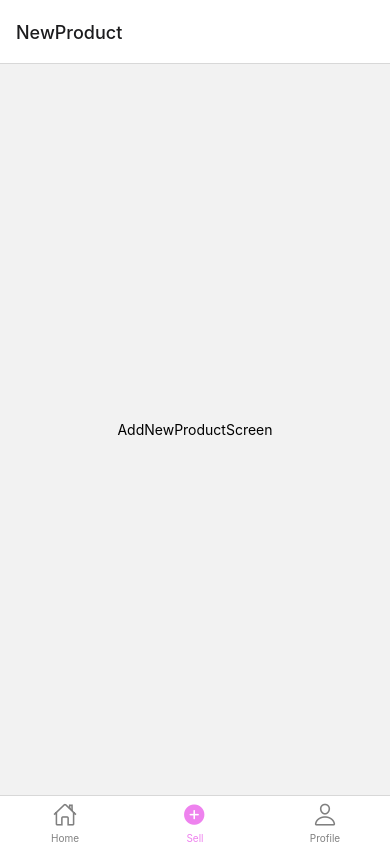
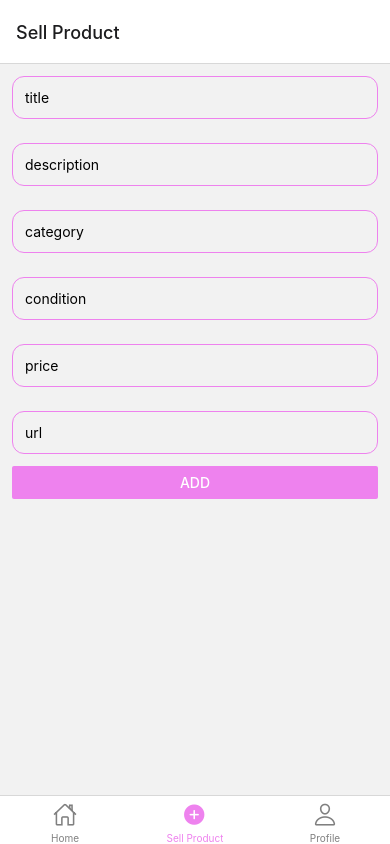
Before and after one commit to ujvarivera/sell-and-buy, a React Native app: screen /NewProduct in a window 390 px wide. Built offline with nearby package versions, Linux system fonts and the light colour scheme.

Commit message:
add products (using addDoc)

```diff
--- a/App.js
+++ b/App.js
@@ -18,9 +18,7 @@ export default function App() {
             let iconName;
 
             if (route.name === 'Home') {
-              iconName = focused
-                ? 'home'
-                : 'home-outline';
+              iconName = focused ? 'home' : 'home-outline';
             } else if (route.name === 'NewProduct') {
               iconName = focused ? 'add-circle' : 'add-circle-outline';
             } else if (route.name === 'Profile') {
@@ -36,7 +34,7 @@ export default function App() {
         <Tab.Screen name="Home" component={ProductsScreen}/>
         <Tab.Screen name="NewProduct" component={AddNewProductScreen}
           options={{
-            tabBarLabel: 'Sell'
+            title: 'Sell Product'
           }}
         />
         <Tab.Screen name="Profile" component={ProfileScreen}/>
--- /dev/null
+++ b/components/Input.js
@@ -0,0 +1,20 @@
+import { View, Text, TextInput, StyleSheet } from 'react-native'
+import React from 'react'
+
+export default function Input({ placeholder, onChange }) {
+  return (
+    <View>
+      <TextInput placeholder={placeholder} onChangeText={onChange} style={styles.input}/>
+    </View>
+  )
+}
+
+const styles = StyleSheet.create({
+    input: {
+      borderWidth: 1,
+      borderColor: 'violet',
+      borderRadius: 12,
+      padding: 12,
+      marginVertical: 12,
+    },
+  });
--- /dev/null
+++ b/components/PrimaryButton.js
@@ -0,0 +1,10 @@
+import { View, Button } from 'react-native'
+import React from 'react'
+
+export default function PrimaryButton({ onPress, title }) {
+  return (
+    <View>
+      <Button title={title} onPress={onPress} color="violet"/>
+    </View>
+  )
+}
--- /dev/null
+++ b/components/Title.js
@@ -0,0 +1,18 @@
+import { View, Text, StyleSheet } from 'react-native'
+import React from 'react'
+
+export default function Title({ title }) {
+    return (
+        <View>
+            <Text style={styles.title}>{title}</Text>
+        </View>
+    )
+}
+
+const styles = StyleSheet.create({
+    title: {
+        fontSize: 24,
+        marginTop: 16,
+        color: "violet"
+    },
+});
--- a/screens/AddNewProductScreen.js
+++ b/screens/AddNewProductScreen.js
@@ -1,10 +1,62 @@
-import { View, Text } from 'react-native'
-import React from 'react'
+import { View, Text, StyleSheet } from 'react-native'
+import React, { useState } from 'react'
+import { collection, db, addDoc } from "../config/firebase-config"
+import Input from '../components/Input'
+import PrimaryButton from '../components/PrimaryButton'
+import Title from '../components/Title'
 
-export default function AddNewProductScreen() {
+export default function AddNewProductScreen({ navigation }) {
+  const [ title, setTitle ] = useState("")
+  const [ description, setDescription ] = useState("")
+  const [ category, setCategory ] = useState("")
+  const [ condition, setCondition ] = useState("")
+  const [ price, setPrice ] = useState("")
+  const [ url, setUrl ] = useState("")
+
+  async function addProduct() {
+    await addDoc(collection(db, "products"), {
+      title: title,
+      desription: description,
+      category: category,
+      price: price,
+      condition: condition,
+      url: url,
+    });
+
+    /*
+    setTitle("")
+    setDescription("")
+    setCategory("")
+    setCondition("")
+    setPrice("")
+    setUrl("")
+    */
+
+    navigation.navigate('Home')
+  }
+
   return (
-    <View style={{ flex: 1, alignItems: 'center', justifyContent: 'center' }}>
-      <Text>AddNewProductScreen</Text>
+    <View style={styles.container}>
+      {/* <Title title="Add new Product" /> */}
+      <Input placeholder='title' onChange={(value) => setTitle(value)} />
+      <Input placeholder='description' onChange={(value) => setDescription(value)} />
+      <Input placeholder='category' onChange={(value) => setCategory(value)} />
+      <Input placeholder='condition' onChange={(value) => setCondition(value)} />
+      <Input placeholder='price' onChange={(value) => setPrice(value)} />
+      <Input placeholder='url' onChange={(value) => setUrl(value)} />
+      <PrimaryButton title='Add' onPress={addProduct}/>
     </View>
   )
 }
+
+const styles = StyleSheet.create({
+  container: {
+    // flex: 1,
+    alignItems: 'stretch',
+    justifyContent: 'center',
+    paddingHorizontal: 12,
+  },
+  text: {
+    alignItems: 'center',
+  }
+});
--- a/screens/ProductsScreen.js
+++ b/screens/ProductsScreen.js
@@ -1,16 +1,18 @@
-import { View, Text, Image, FlatList, StyleSheet } from "react-native";
+import { View, Image, FlatList, StyleSheet } from "react-native";
 import products from "../data/dummy-data"
+import Title from "../components/Title";
 
 export default function ProductsScreen({ navigation }) {
+
     return (
         <View style={{ flex: 1, alignItems: 'center', justifyContent: 'center' }}>
-            <Text>Products</Text>
+            <Title title="Products" />
             <FlatList
                 data={products}
-                renderItem={({item}) => {
+                renderItem={({ item }) => {
                     return (
                         <View style={styles.productContainer}>
-                            <Image source={{ uri: item.image}} width={100} height={100}/>
+                            <Image source={{ uri: item.image }} width={150} height={150} />
                         </View>
                     )
                 }}
@@ -22,7 +24,12 @@ export default function ProductsScreen({ navigation }) {
 }
 
 const styles = StyleSheet.create({
+    title: {
+        fontSize: 24,
+        marginTop: 16,
+        color: "violet"
+    },
     productContainer: {
-      margin: 16
+        margin: 16
     },
-  });
+});
```
